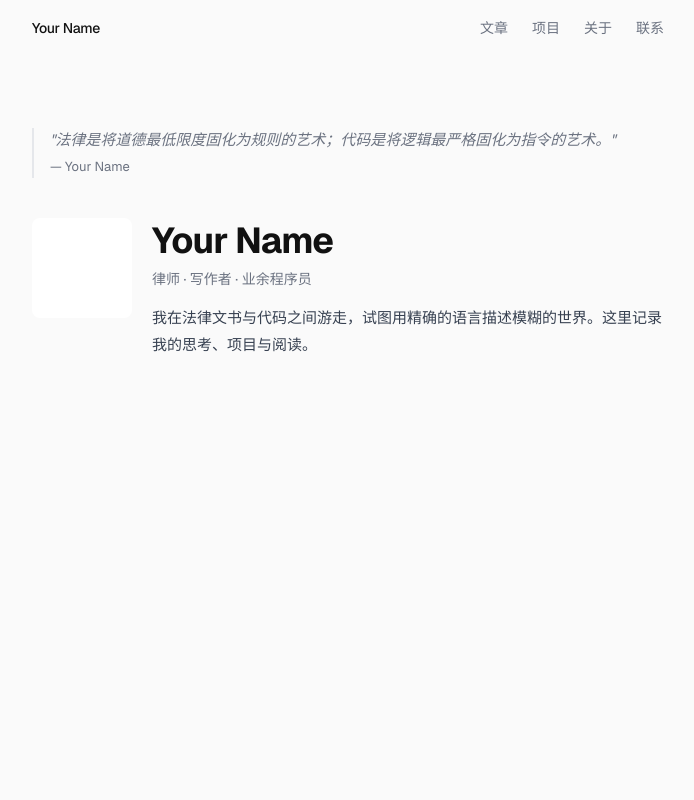
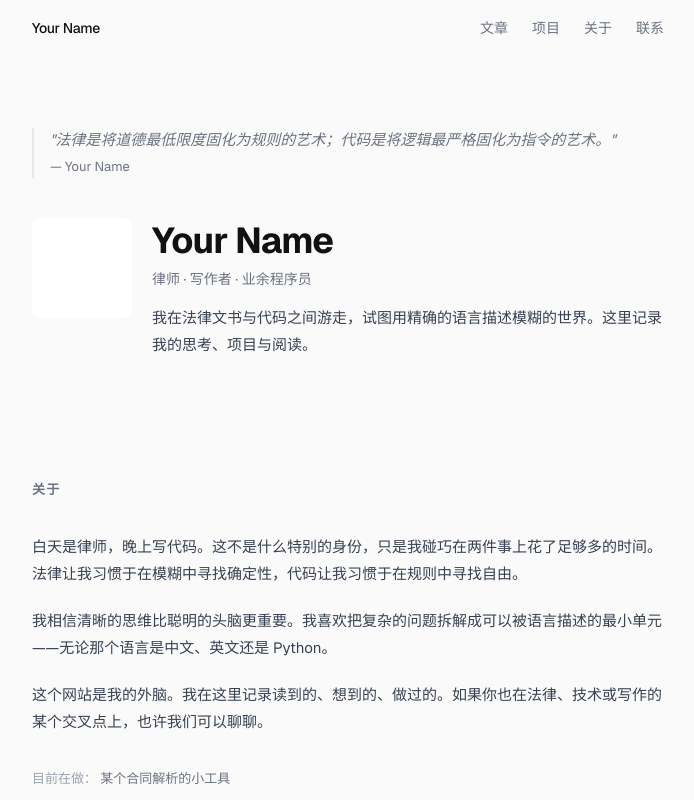
Before and after one commit to code-lawyer/nothingbutme, a Next.js app: page / in a window 1280 px wide. Shown: the whole page, without its empty margins (292-986 px from the left). Built offline with nearby package versions, Linux system fonts and the light colour scheme.

Commit message:
feat: add About section

```diff
--- a/app/page.tsx
+++ b/app/page.tsx
@@ -1,10 +1,11 @@
-// app/page.tsx
 import Hero from "@/components/Hero";
+import About from "@/components/About";
 
 export default function Home() {
   return (
     <main>
       <Hero />
+      <About />
     </main>
   );
 }
--- /dev/null
+++ b/components/About.tsx
@@ -0,0 +1,30 @@
+// components/About.tsx
+export default function About() {
+  return (
+    <section
+      id="about"
+      className="max-w-[680px] mx-auto px-6 pt-[120px]"
+    >
+      <h2 className="text-[13px] font-semibold text-[#6b7280] uppercase tracking-widest mb-8">
+        关于
+      </h2>
+
+      <div className="space-y-5 text-[15px] text-[#374151] leading-[1.8]">
+        <p>
+          白天是律师，晚上写代码。这不是什么特别的身份，只是我碰巧在两件事上花了足够多的时间。法律让我习惯于在模糊中寻找确定性，代码让我习惯于在规则中寻找自由。
+        </p>
+        <p>
+          我相信清晰的思维比聪明的头脑更重要。我喜欢把复杂的问题拆解成可以被语言描述的最小单元——无论那个语言是中文、英文还是 Python。
+        </p>
+        <p>
+          这个网站是我的外脑。我在这里记录读到的、想到的、做过的。如果你也在法律、技术或写作的某个交叉点上，也许我们可以聊聊。
+        </p>
+      </div>
+
+      <p className="mt-8 text-[13px] text-[#9ca3af]">
+        目前在做：{" "}
+        <span className="text-[#6b7280]">某个合同解析的小工具</span>
+      </p>
+    </section>
+  );
+}
```
